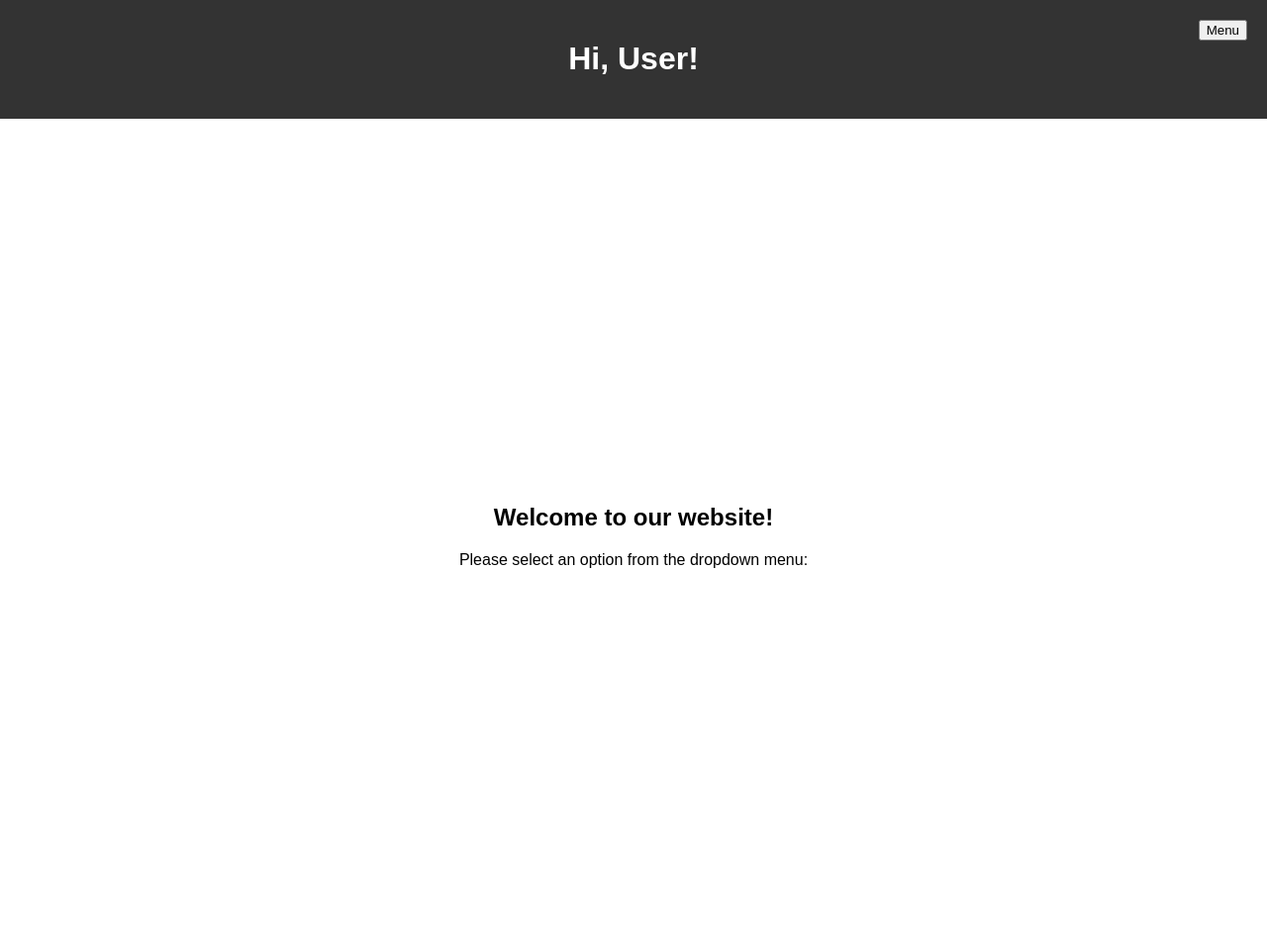
After one commit to RishiR297/hackED2024, a Flask app: page /newhome in a window 1280 px wide. The commit adds this page. Shown: the whole page at 99% size. Run offline with Flask 3, Linux system fonts and the light colour scheme.

Commit message:
newhome added

```diff
--- a/accesible_mental_health/app.py
+++ b/accesible_mental_health/app.py
@@ -33,6 +33,10 @@ def forgot_password():
 def help():
     return render_template('help.html')
 
+@app.route('/newhome')
+def newhome():
+    return render_template('newhome.html')
+
 # code for graph
 y_values = []
 
--- a/accesible_mental_health/static/css/home.css
+++ b/accesible_mental_health/static/css/home.css
@@ -102,6 +102,7 @@ h4 {
 p {
   margin-bottom: 1.25rem;
   color: var(--clr-grey-5);
+  font-size: 1.5rem;
 }
 @media screen and (min-width: 800px) {
   h1 {
--- /dev/null
+++ b/accesible_mental_health/static/css/newhome.css
@@ -0,0 +1,62 @@
+body {
+  font-family: Arial, sans-serif;
+  margin: 0;
+  padding: 0;
+}
+
+.container {
+  max-width: 600px;
+  margin: 0 auto;
+  padding: 20px;
+  position: relative; /* Added */
+  border-radius: 10px; /* Added */
+  height: 100vh; /* Added */
+  display: flex; /* Added */
+  flex-direction: column; /* Added */
+  justify-content: center; /* Added */
+  align-items: center; /* Added */
+  overflow: hidden; /* Added */
+}
+
+.header {
+  background-color: #333;
+  color: #fff;
+  padding: 20px;
+  text-align: center;
+}
+
+.content {
+  padding: 20px;
+  text-align: center;
+}
+
+.dropdown {
+  position: absolute;
+  top: 20px;
+  right: 20px;
+  display: inline-block;
+}
+
+.dropdown-content {
+  display: none;
+  position: absolute;
+  background-color: #f9f9f9;
+  min-width: 160px;
+  box-shadow: 0px 8px 16px 0px rgba(0, 0, 0, 0.2);
+  z-index: 1;
+}
+
+.dropdown:hover .dropdown-content {
+  display: block;
+}
+
+.dropdown-content a {
+  color: black;
+  padding: 12px 16px;
+  text-decoration: none;
+  display: block;
+}
+
+.dropdown-content a:hover {
+  background-color: #f1f1f1;
+}
--- a/accesible_mental_health/templates/base.html
+++ b/accesible_mental_health/templates/base.html
@@ -157,9 +157,6 @@ nav {
                 </button>
               </div>
             </li>
-            <li>
-              <a href="{{ url_for('login') }}">Login</a>
-            </li>
           </ul>
         </div>
       </nav>
--- /dev/null
+++ b/accesible_mental_health/templates/newhome.html
@@ -0,0 +1,32 @@
+<!DOCTYPE html>
+<html>
+  <head>
+    <title>Dynamic Scrolling Page</title>
+    <link
+      href="{{ url_for('static',filename='css/newhome.css') }}"
+      rel="stylesheet"
+    />
+  </head>
+
+  <body>
+    <div class="header">
+      <h1>Hi, User!</h1>
+      <div class="dropdown">
+        <button class="dropbtn">Menu</button>
+        <div class="dropdown-content">
+          <a href="#">Home</a>
+          <a href="#">Sign Out</a>
+          <a href="#">Take a Survey</a>
+          <a href="#">Book an Appointment</a>
+          <a href="#">Ask for Help</a>
+        </div>
+      </div>
+    </div>
+    <div class="container">
+      <div class="content">
+        <h2>Welcome to our website!</h2>
+        <p>Please select an option from the dropdown menu:</p>
+      </div>
+    </div>
+  </body>
+</html>
```
